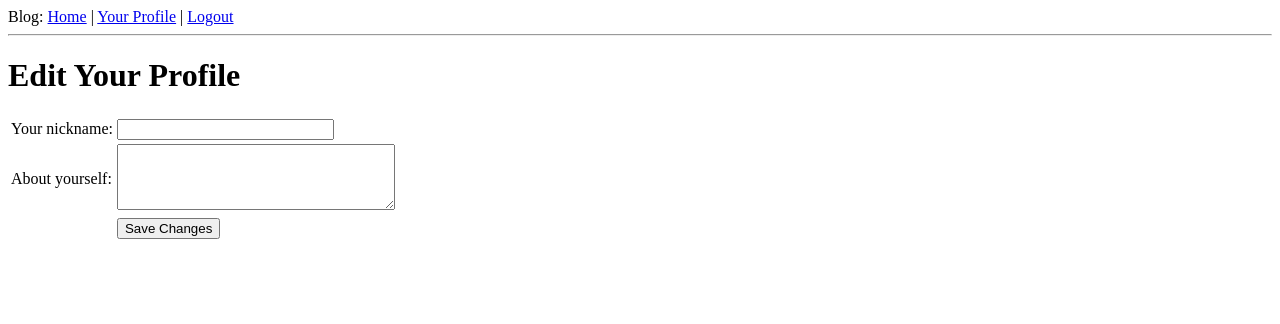
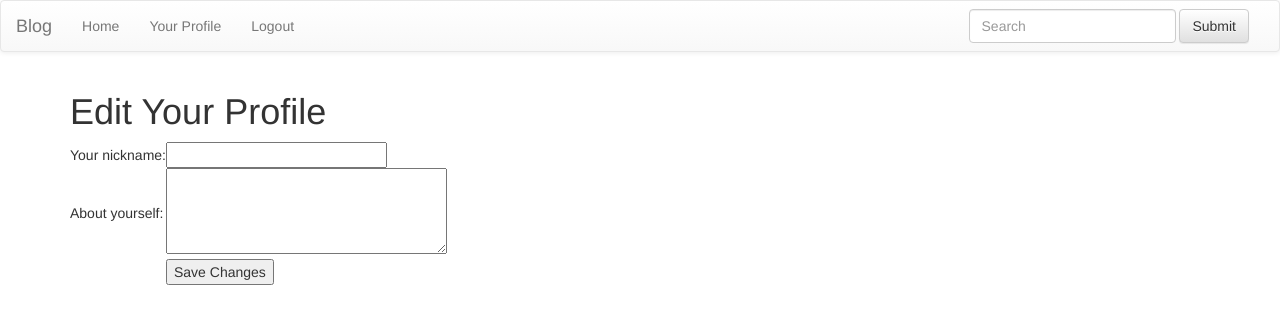
Before and after one commit to masunghoon/blog, a Flask app: page /edit in a window 1280 px wide. Shown: the top 324 px of the page. Run offline with Flask 2, Linux system fonts and the light colour scheme; a user stored in the database is signed in; data comes from the database, SQL or seed files in the repository; some libraries are stand-ins or nearby versions.

Commit message:
10.1 Facelift - base.html

```diff
--- a/app/templates/base.html
+++ b/app/templates/base.html
@@ -1,6 +1,10 @@
 <!DOCTYPE html>
 <html>
   <head>
+    <link rel="stylesheet" href="https://maxcdn.bootstrapcdn.com/bootstrap/3.3.1/css/bootstrap.min.css">
+    <link rel="stylesheet" href="https://maxcdn.bootstrapcdn.com/bootstrap/3.3.1/css/bootstrap-theme.min.css">
+    <script src="http://code.jquery.com/jquery-latest.js"></script>
+    <script src="https://maxcdn.bootstrapcdn.com/bootstrap/3.3.1/js/bootstrap.min.js"></script>
     {% if title %}
     <title>{{title}} - blog</title>
     {% else %}
@@ -8,25 +12,47 @@
     {% endif %}
   </head>
   <body>
-    <div>Blog:
-        <a href="{{ url_for('index') }}">Home</a>
+  <nav class="navbar navbar-default" role="navigation">
+  <div class="container-fluid">
+    <!-- Brand and toggle get grouped for better mobile display -->
+    <div class="navbar-header">
+      <button type="button" class="navbar-toggle collapsed" data-toggle="collapse" data-target="#bs-example-navbar-collapse-1">
+        <span class="sr-only">Toggle navigation</span>
+        <span class="icon-bar"></span>
+        <span class="icon-bar"></span>
+        <span class="icon-bar"></span>
+      </button>
+      <a class="navbar-brand" href="#">Blog</a>
+    </div>
+
+    <!-- Collect the nav links, forms, and other content for toggling -->
+    <div class="collapse navbar-collapse" id="bs-example-navbar-collapse-1">
+      <ul class="nav navbar-nav">
+        <li><a href="{{ url_for('index') }}">Home</a></li>
         {% if g.user.is_authenticated() %}
-        | <a href="{{ url_for('user', nickname=g.user.nickname) }}">Your Profile</a>
-        | <a href="{{ url_for('logout') }}">Logout</a>
+        <li><a href="{{ url_for('user', nickname=g.user.nickname) }}">Your Profile</a></li>
+        <li><a href="{{ url_for('logout') }}">Logout</a></li>
         {% else %}
-        | <a href="{{ url_for('login') }}">Login</a>
+        <li><a href="{{ url_for('login') }}">Login</a></li>
         {% endif %}
+      </ul>
+      <ul class="nav navbar-nav navbar-right">
+          {% if g.user.is_authenticated() %}
+          <form class="navbar-form navbar-left" role="search">
+              <div class="form-group">
+                  <input type="text" class="form-control" placeholder="Search">
+              </div>
+              <button type="submit" class="btn btn-default">Submit</button>
+          </form>
+          {% endif %}
+      </ul>
+    </div><!-- /.navbar-collapse -->
+  </div><!-- /.container-fluid -->
+</nav>
+<div class="container">
+    <div class="span12">
+        {% block content %}{% endblock %}
     </div>
-    <hr>
-    {% with messages = get_flashed_messages() %}
-    {% if messages %}
-    <ul>
-    {% for message in messages %}
-        <li>{{ message }} </li>
-    {% endfor %}
-    </ul>
-    {% endif %}
-    {% endwith %}
-    {% block content %}{% endblock %}
+</div>
   </body>
 </html>
```
